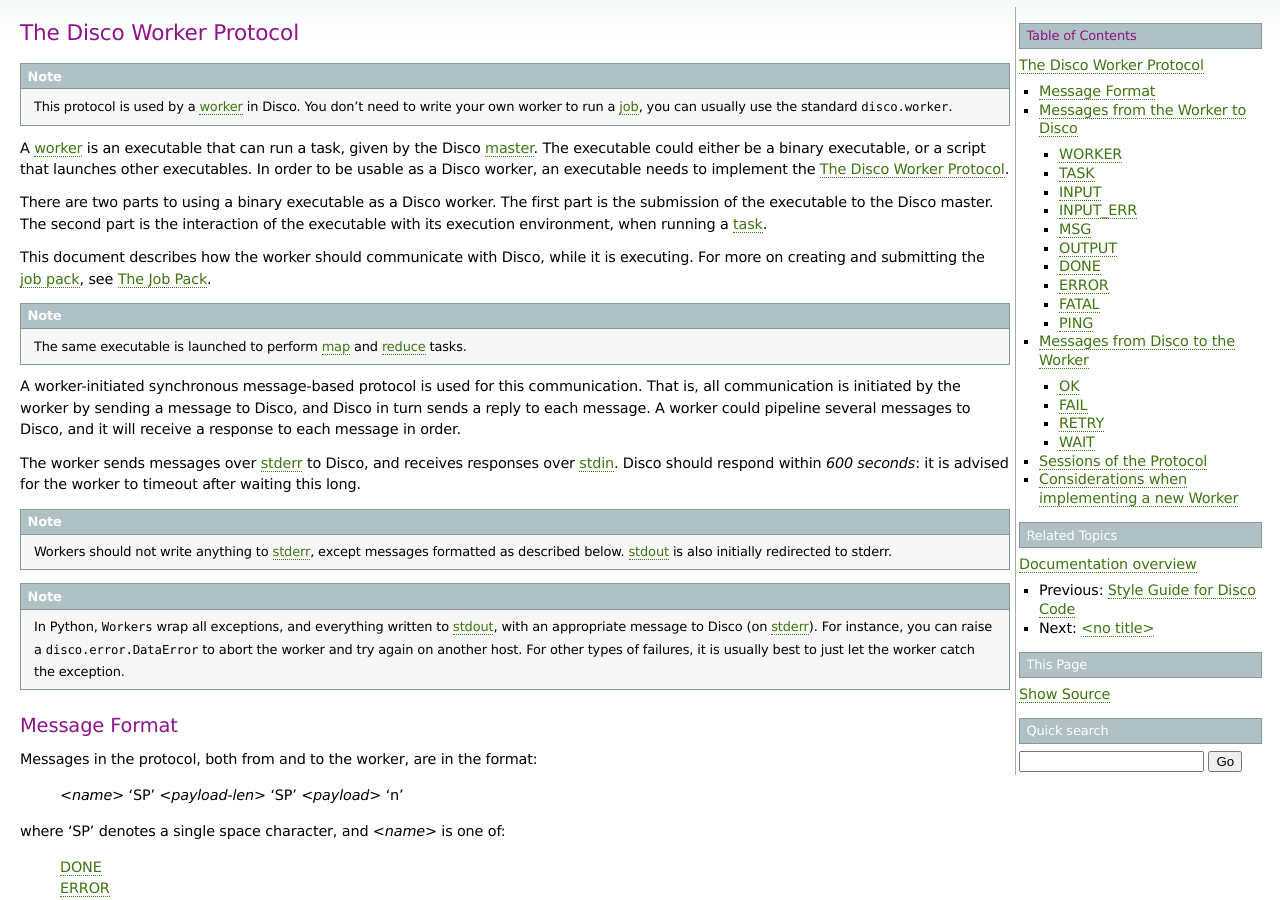
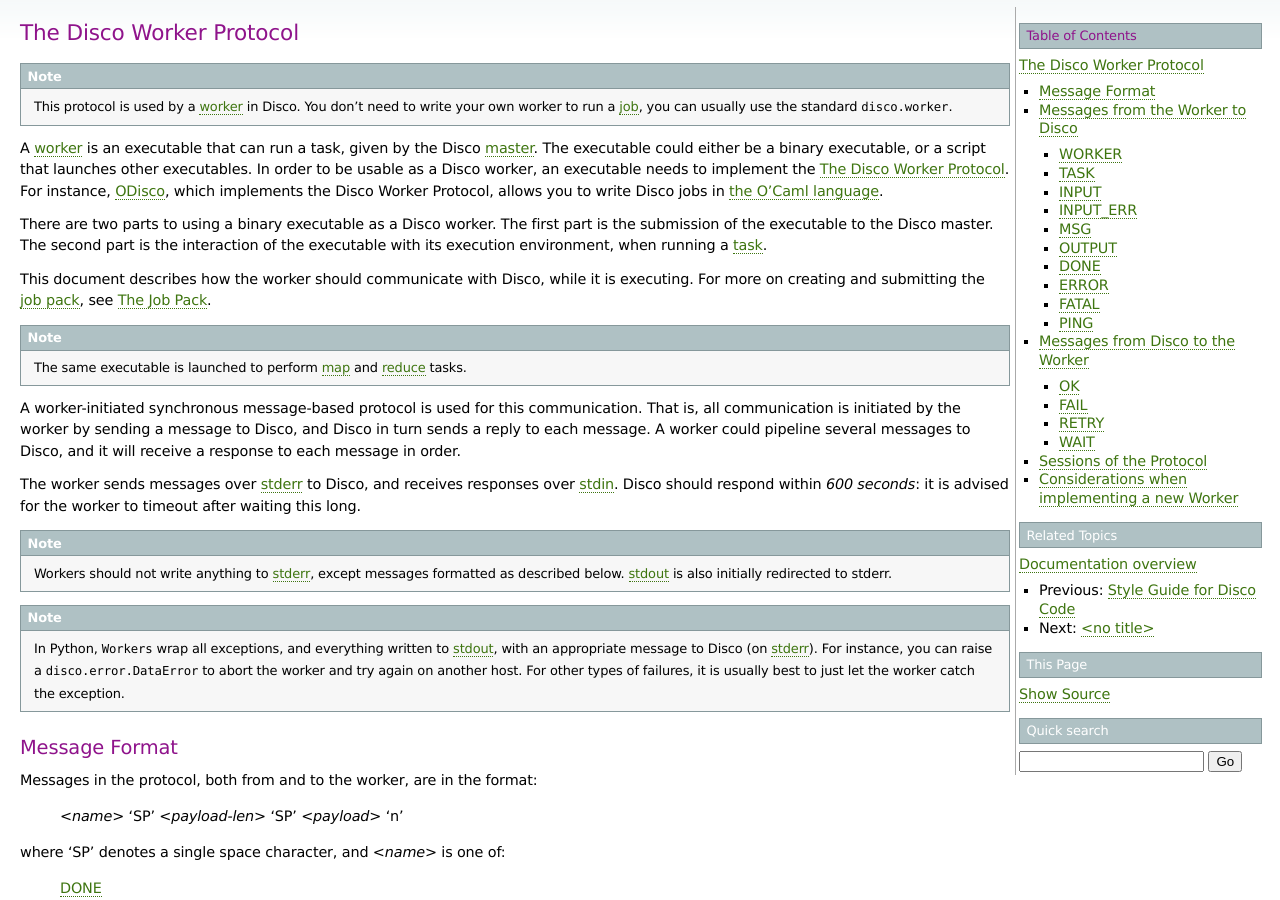
Before and after one commit to discoproject/disco, a Sphinx documentation site: the page built from doc/howto/worker.rst, in a window 1280 px wide and 900 px high. Built offline with Sphinx 7.4.7, drawn with Linux system fonts in a browser that asks for light colours.

Commit message:
docs: add a link to odisco in the worker document

```diff
--- a/doc/howto/worker.rst
+++ b/doc/howto/worker.rst
@@ -12,7 +12,10 @@
 Disco :term:`master`.  The executable could either be a binary
 executable, or a script that launches other executables.  In order to
 be usable as a Disco worker, an executable needs to implement the
-:ref:`worker_protocol`.
+:ref:`worker_protocol`. For instance, `ODisco
+<https://github.com/pmundkur/odisco>`_, which implements the Disco
+Worker Protocol, allows you to write Disco jobs in
+`the O'Caml language <http://caml.inria.fr/ocaml/index.en.html>`_.
 
 There are two parts to using a binary executable as a Disco worker.
 The first part is the submission of the executable to the Disco master.
```
